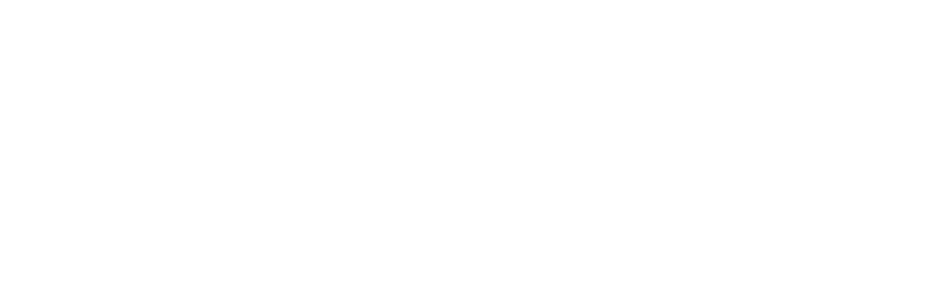
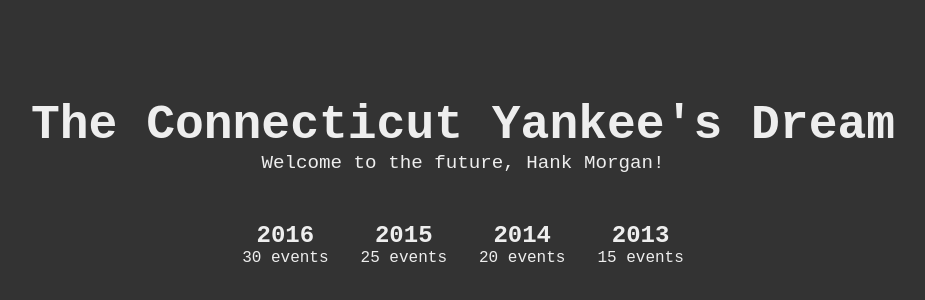
Before and after one commit to MaadhavBhatt/the-connecticut-yankees-dream, a Vue app: page / in a window 1280 px wide. Shown: the part 210-510 px from the top of the page, without its empty margins (177-1102 px from the left). Built offline with nearby package versions, Linux system fonts and the light colour scheme.

Commit message:
feat: add dummy event details and configure webpack to copy content.yaml

```diff
--- a/package.json
+++ b/package.json
@@ -17,6 +17,7 @@
     "@vue/cli-plugin-babel": "~5.0.0",
     "@vue/cli-plugin-eslint": "~5.0.0",
     "@vue/cli-service": "~5.0.0",
+    "copy-webpack-plugin": "^13.0.1",
     "eslint": "^7.32.0",
     "eslint-plugin-vue": "^8.0.3"
   },
--- a/src/App.vue
+++ b/src/App.vue
@@ -1,12 +1,58 @@
 <template>
-  <div id="app"></div>
+  <div id="app">
+    <header>
+      <h1>The Connecticut Yankee's Dream</h1>
+      <p>Welcome to the future, Hank Morgan!</p>
+    </header>
+
+    <CurvedCarousel />
+  </div>
 </template>
 
 <script>
+import CurvedCarousel from './components/CurvedCarousel.vue'
 
 export default {
-  name: 'App'
+  name: 'App',
+  components: {
+    CurvedCarousel
+  }
 }
 </script>
 
-<style></style>
+<style>
+:root {
+  --font-family: 'Fira Code', 'Courier New', monospace;
+}
+
+* {
+  margin: 0;
+  padding: 0;
+  box-sizing: border-box;
+  font-family: var(--font-family);
+}
+
+#app {
+  display: flex;
+  flex-direction: column;
+  align-items: center;
+  justify-content: center;
+  gap: 2rem;
+
+  min-height: 100vh;
+  background-color: #333;
+  color: #eee;
+}
+
+header {
+  text-align: center;
+
+  & h1 {
+    font-size: 3rem;
+  }
+
+  & p {
+    font-size: 1.2rem;
+  }
+}
+</style>
--- /dev/null
+++ b/src/components/CurvedCarousel.vue
@@ -0,0 +1,50 @@
+<template>
+  <div class="carousel">
+    <li>
+      <h2>2016</h2>
+      <p>30 events</p>
+    </li>
+    <li>
+      <h2>2015</h2>
+      <p>25 events</p>
+    </li>
+    <li>
+      <h2>2014</h2>
+      <p>20 events</p>
+    </li>
+    <li>
+      <h2>2013</h2>
+      <p>15 events</p>
+    </li>
+  </div>
+</template>
+
+<script>
+export default {
+  name: 'CurvedCarousel'
+}
+</script>
+
+<style>
+.carousel {
+  display: grid;
+  gap: 2rem;
+  grid-auto-flow: column;
+
+  margin: 0 5rem;
+  padding: 1rem 0;
+
+  overflow-x: auto;
+  scroll-snap-type: x mandatory;
+  list-style: none;
+
+  &>li {
+    scroll-snap-align: center;
+    cursor: pointer;
+  }
+
+  & * {
+    text-align: center;
+  }
+}
+</style>
--- a/vue.config.js
+++ b/vue.config.js
@@ -1,4 +1,22 @@
-const { defineConfig } = require('@vue/cli-service')
+const { defineConfig } = require('@vue/cli-service');
+const CopyWebpackPlugin = require('copy-webpack-plugin');
+const path = require('path');
+
 module.exports = defineConfig({
-  transpileDependencies: true
-})
+  transpileDependencies: true,
+  configureWebpack: {
+    plugins: [
+      new CopyWebpackPlugin({
+        patterns: [
+          // Copy to dist root (for build output)
+          { from: path.resolve(__dirname, 'content.yaml'), to: '' },
+          // Optionally copy to public folder (for dev server or static access)
+          {
+            from: path.resolve(__dirname, 'content.yaml'),
+            to: path.resolve(__dirname, 'public/content.yaml'),
+          },
+        ],
+      }),
+    ],
+  },
+});
```
Also changed, not shown: content.yaml (added, +29 -0 lines), 1 other file (tests, documents, lock files or other folders).
